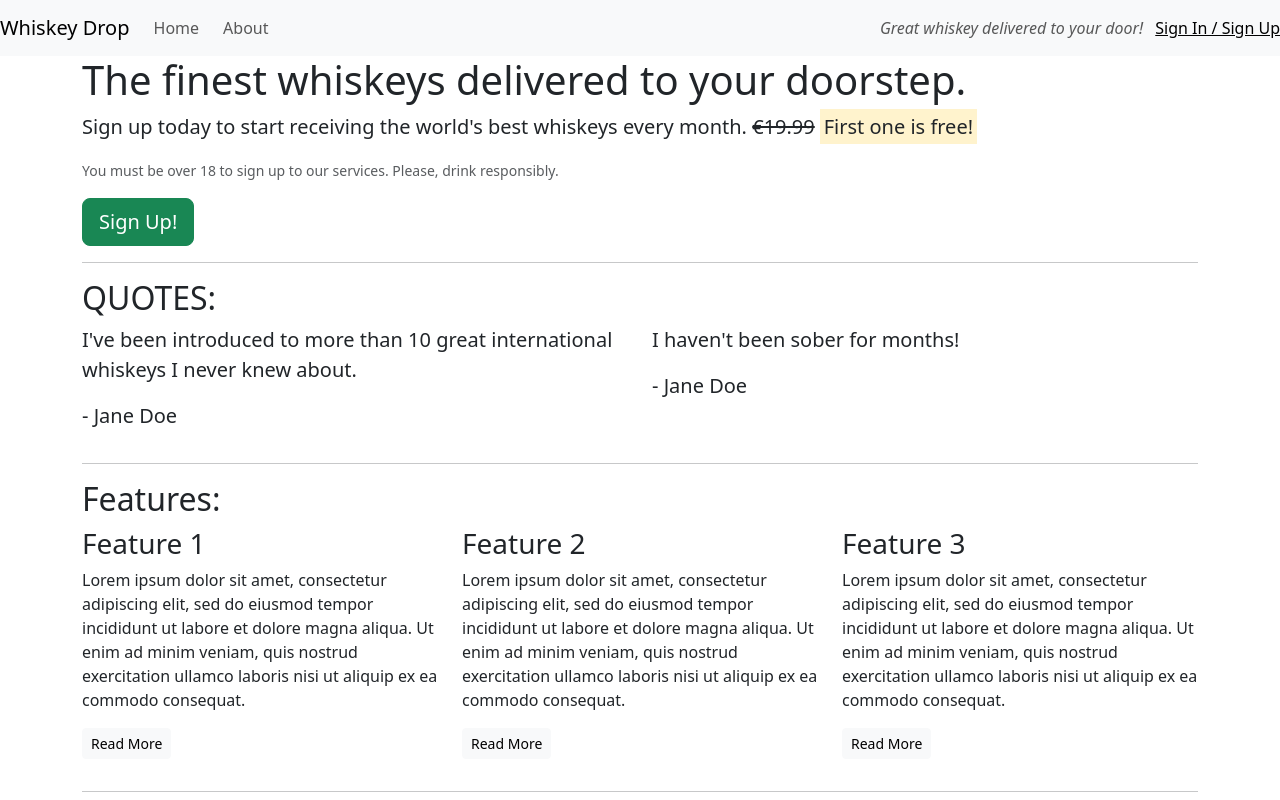
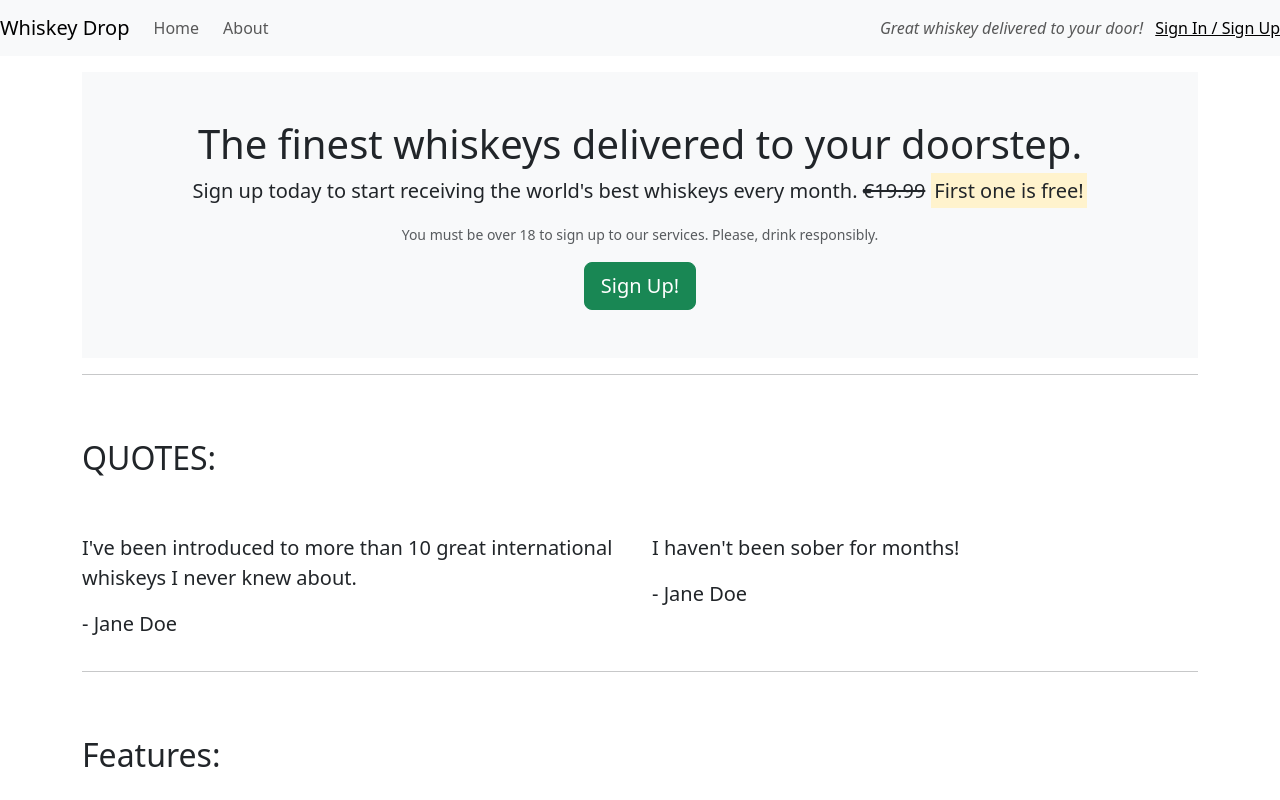
Before and after one commit to EAmbrozas/whiskey-drop, a plain HTML site: page index.html in a window 1280 px wide. Shown: the top 800 px of the page. Drawn offline with nearby package versions, Linux system fonts and the light colour scheme.

Commit message:
Add jumbotrone for callout section and vertical margin for quotes and features section headings

```diff
--- a/index.html
+++ b/index.html
@@ -28,16 +28,19 @@
             <p class="navbar-text my-auto"><i>Great whiskey delivered to your door!</i> <a class="ms-2"
                     href="/login">Sign In / Sign Up</a></p>
         </div>
-        <!--</div>-->
     </nav>
+    <!--</nav>-->
     <article class="container">
+
         <!-- Callout -->
         <div class="row">
             <div class="col-12">
-                <section class="callout">
+                <section class="callout container bg-light py-5 mt-3 text-center">
                     <h1>The finest whiskeys delivered to your doorstep.</h1>
                     <p class="lead">Sign up today to start receiving the world's best whiskeys every month.
-                        <s>€19.99</s> <strong><mark>First one is free!</mark></strong></p>
+                        <s class="d-none d-sm-inline">€19.99</s>
+                        <span class="d-inline d-sm-none"><br></span> <strong><mark>First one is free!</mark></strong>
+                    </p>
                     <p class="text-muted"><small>You must be over 18 to sign up to our services. Please, drink
                             responsibly.</small></p>
                     <button class="btn btn-success btn-lg">Sign Up!</button>
@@ -50,7 +53,7 @@
         <!-- Quotes -->
         <section class="quotes">
             <div class="row">
-                <div class="col-12">
+                <div class="col-12 my-5">
                     <h2 class="text-uppercase">Quotes:</h2>
                 </div>
             </div>
@@ -75,7 +78,7 @@
         <!-- Features -->
         <section class="features">
             <div class="row">
-                <div class="col-12">
+                <div class="col-12 my-5">
                     <h2>Features:</h2>
                 </div>
             </div>
```
